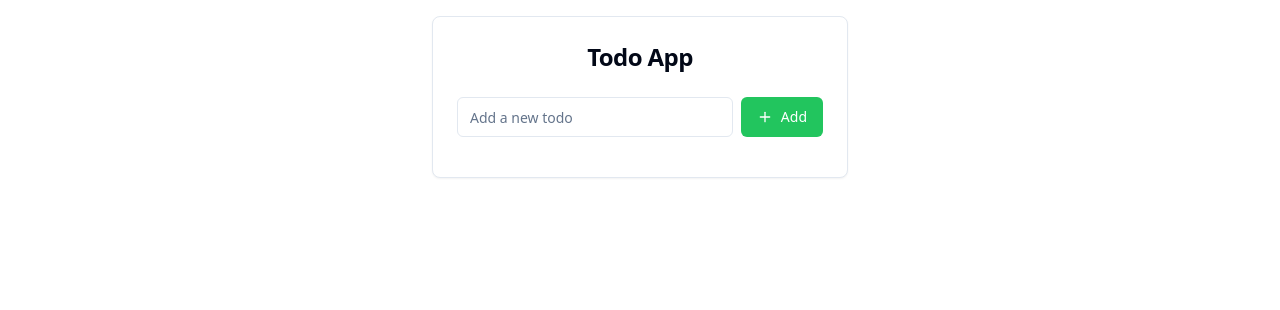
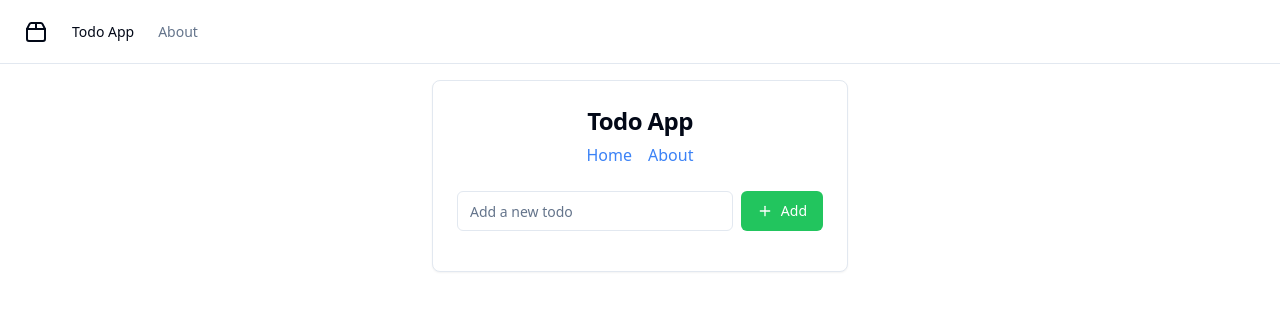
Before and after one commit to GPT-Engineer-App-Dev/tidylists, a React (Vite) app: page / in a window 1280 px wide. Shown: the top 310 px of the page. Built offline with nearby package versions, Linux system fonts and the light colour scheme.

Commit message:
GPT Engineer Update

```diff
--- a/src/App.jsx
+++ b/src/App.jsx
@@ -2,7 +2,7 @@ import { Toaster } from "@/components/ui/sonner";
 import { TooltipProvider } from "@/components/ui/tooltip";
 import { QueryClient, QueryClientProvider } from "@tanstack/react-query";
 import { Route, BrowserRouter as Router, Routes } from "react-router-dom";
-import Layout from "./layouts/clean"; // available: clean, navbar, sidebar
+import Layout from "./layouts/navbar"; // available: clean, navbar, sidebar
 import { navItems } from "./nav-items";
 
 const queryClient = new QueryClient();
--- a/src/pages/Index.jsx
+++ b/src/pages/Index.jsx
@@ -4,6 +4,7 @@ import { Button } from "@/components/ui/button";
 import { Checkbox } from "@/components/ui/checkbox";
 import { Card, CardContent, CardHeader, CardTitle } from "@/components/ui/card";
 import { Plus, Trash2 } from "lucide-react";
+import { Link } from "react-router-dom";
 
 const Index = () => {
   const [todos, setTodos] = useState([]);
@@ -33,6 +34,10 @@ const Index = () => {
       <Card>
         <CardHeader>
           <CardTitle className="text-2xl font-bold text-center">Todo App</CardTitle>
+          <nav className="flex justify-center space-x-4 mt-4">
+            <Link to="/" className="text-blue-500 hover:text-blue-700">Home</Link>
+            <Link to="/about" className="text-blue-500 hover:text-blue-700">About</Link>
+          </nav>
         </CardHeader>
         <CardContent>
           <div className="flex space-x-2 mb-4">
```
